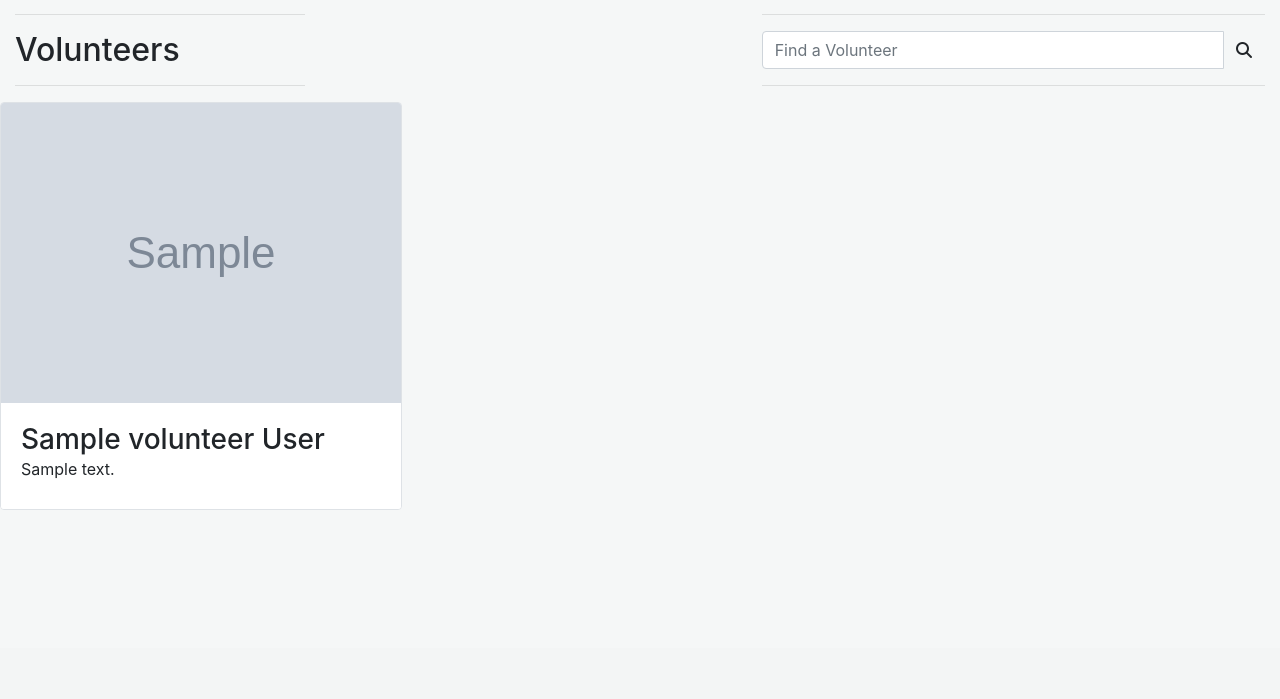
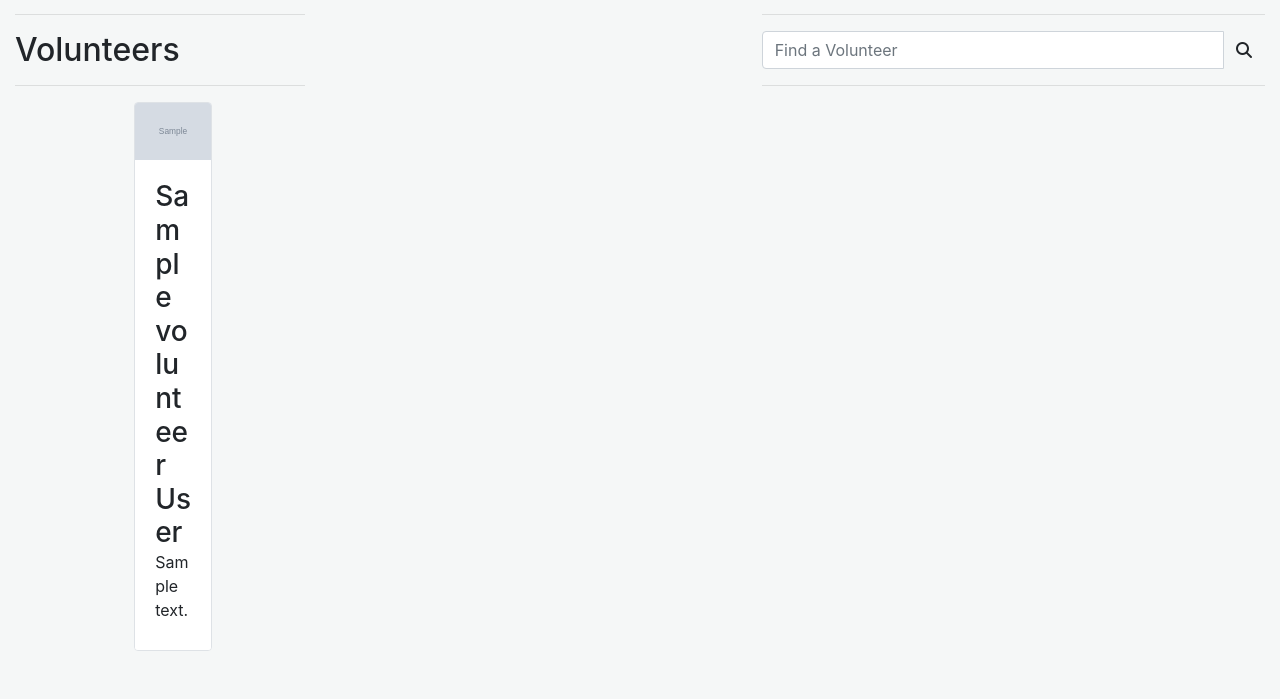
Before and after one commit to llewelyn-williams/the-listening-service, a Django app: page /volunteers/ in a window 1280 px wide. Shown: the part 152-851 px from the top of the page. Before the commit the page ends 662 px from the top, so only its background shows below. Run offline with Django 3.2, Linux system fonts and the light colour scheme; tables that the repository leaves empty hold one stand-in row (values such as "Sample post"); grey boxes marked "Sample" are stand-in pictures; some libraries are stand-ins or nearby versions.

Commit message:
style: Adjust responsive layout of volunteers page

```diff
--- a/volunteers/templates/volunteers/volunteers.html
+++ b/volunteers/templates/volunteers/volunteers.html
@@ -39,11 +39,11 @@
         </div>
 
     </div>
-    <div class="row">
+    <div class="row col-10 offset-1">
         <div>
             <div class="row">
                 {% for volunteer in volunteers %}
-                <div class="col">
+                <div class="col-sm-6 col-md-6 col-lg-4 col-xl-3 mb-5">
                     <div class="card h-100 border">
                         {% if volunteer.image %}
                             <a href="{% url 'volunteer_detail' volunteer.id %}">
@@ -80,7 +80,7 @@
                     </div>
                 </div>
 
-                <hr>
+
 
                 {% endfor %}
             </div>
```
